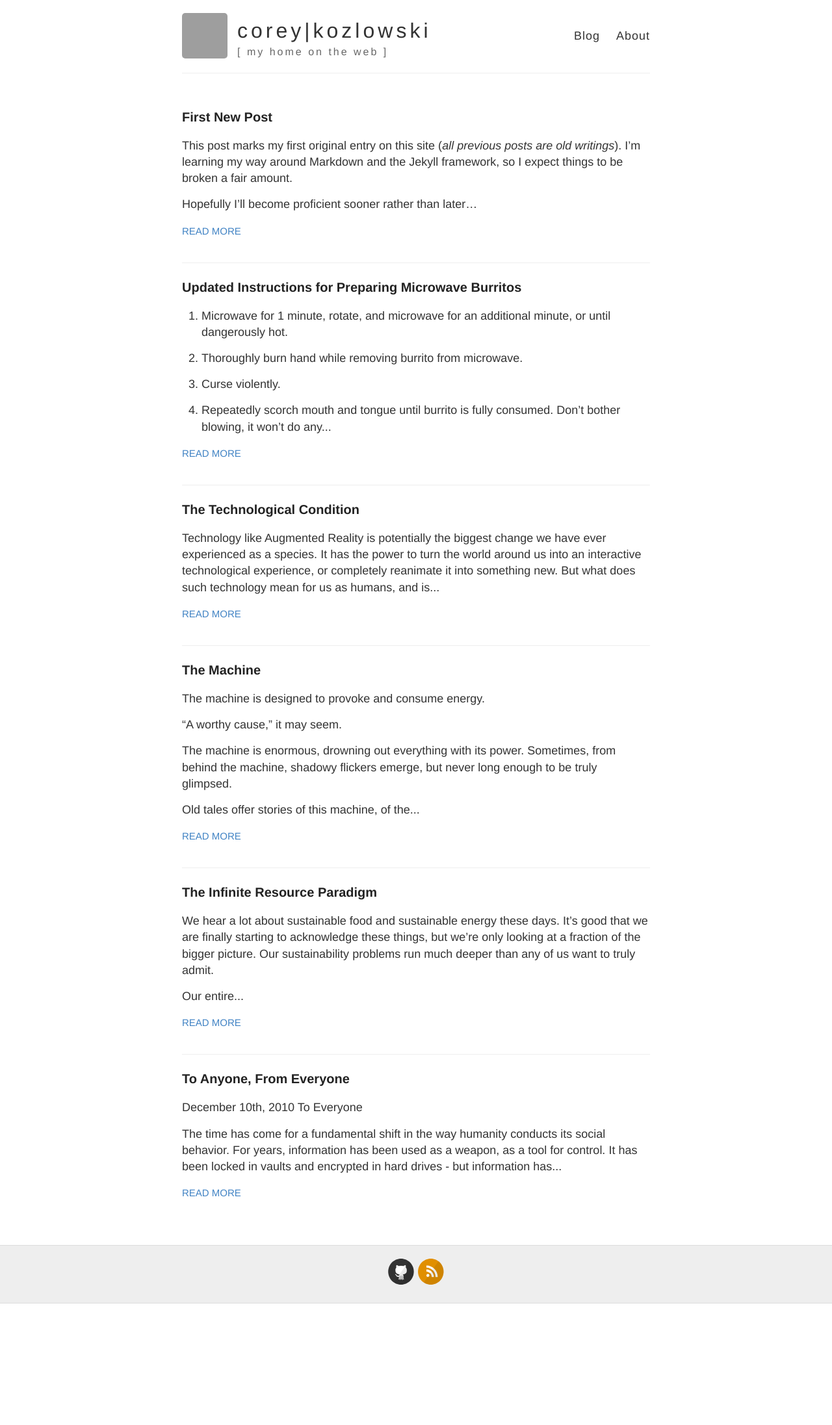
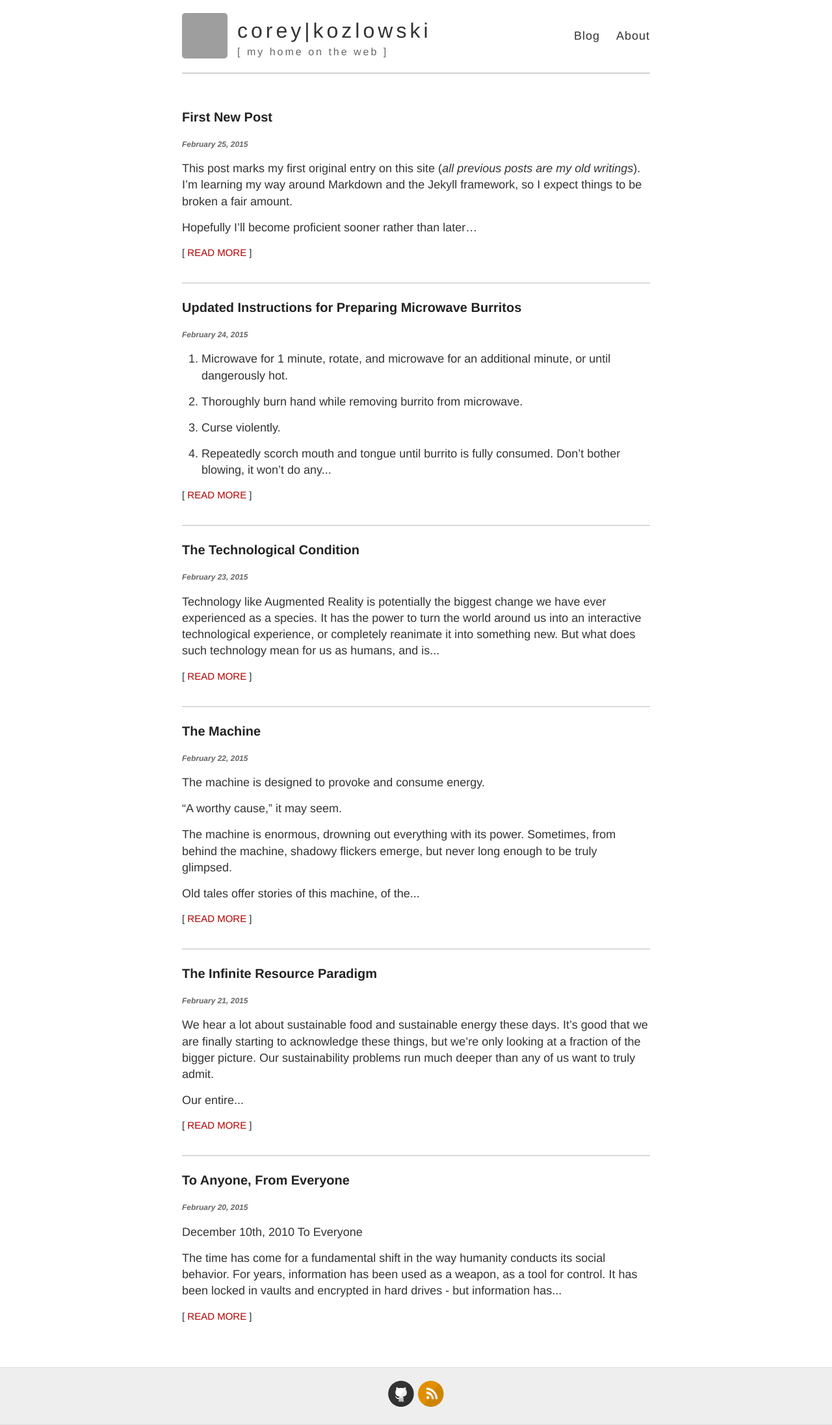
Before and after one commit to ckreon/ckreon.github.io, a Jekyll site: the page built from index.html, in a window 1280 px wide. Shown: the whole page at 65% size. Built offline with Jekyll 4.4.1, drawn with Linux system fonts in a browser that asks for light colours; Markdown is read by kramdown in place of the engine named in the settings; before the commit the page ends 2006 px from its top, so only the background shows below that; grey boxes are pictures that could not be loaded.

Commit message:
Tweak styling

```diff
--- a/_posts/2015-02-25-First-New.md
+++ b/_posts/2015-02-25-First-New.md
@@ -3,6 +3,6 @@ layout: post
 title: First New Post
 ---
 
-This post marks my first original entry on this site (*all previous posts are old writings*). I'm learning my way around Markdown and the Jekyll framework, so I expect things to be broken a fair amount.
+This post marks my first original entry on this site (*all previous posts are my old writings*). I'm learning my way around Markdown and the Jekyll framework, so I expect things to be broken a fair amount.
 
 Hopefully I'll become proficient sooner rather than later...
--- a/_sass/_variables.scss
+++ b/_sass/_variables.scss
@@ -5,6 +5,8 @@
 
 // Colors
 $blue: #4183C4;
+$red: #b20000;
+$brightRed: #ff0000;
 
 // Grays
 $black: #000;
--- a/index.html
+++ b/index.html
@@ -7,12 +7,15 @@ layout: default
     <article class="post">
 
       <h3><a href="{{ site.baseurl }}{{ post.url }}">{{ post.title }}</a></h3>
+      <h5><em>{{ post.date | date: "%B %e, %Y" }}</em></h5>
 
       <div class="entry">
         {{ post.content | truncatewords:50}}
       </div>
 
-      <a href="{{ site.baseurl }}{{ post.url }}" class="read-more">Read More</a>
+      <div class="read-more">
+      [ <a href="{{ site.baseurl }}{{ post.url }}">Read More</a> ]
+      </div>
     </article>
   {% endfor %}
 </div>
--- a/style.scss
+++ b/style.scss
@@ -65,16 +65,21 @@ h4 {
   color: $gray;
 }
 
+h5 {
+  font-size: 12px;
+  color: $gray;
+}
+
 p {
   margin: 15px 0;
 }
 
 a {
-  color: $blue;
+  color: $red;
   text-decoration: none;
 	cursor: pointer;
   &:hover, &:active {
-    color: $blue;
+    color: $brightRed;
   }
 }
 
@@ -117,6 +122,7 @@ img {
 }
 
 .date {
+  font-size: 14px;
   font-style: italic;
   color: $gray;
 }
@@ -157,7 +163,7 @@ img {
 
 .masthead {
   padding: 20px 0;
-  border-bottom: 1px solid $lightGray;
+  border-bottom: 1px solid #aaa;
 
   @include mobile {
     text-align: center;
@@ -245,7 +251,7 @@ nav {
 
 .posts > .post {
   padding-bottom: 2em;
-  border-bottom: 1px solid $lightGray;
+  border-bottom: 1px solid #bbb;
 }
 
 .posts > .post:last-child {
```
